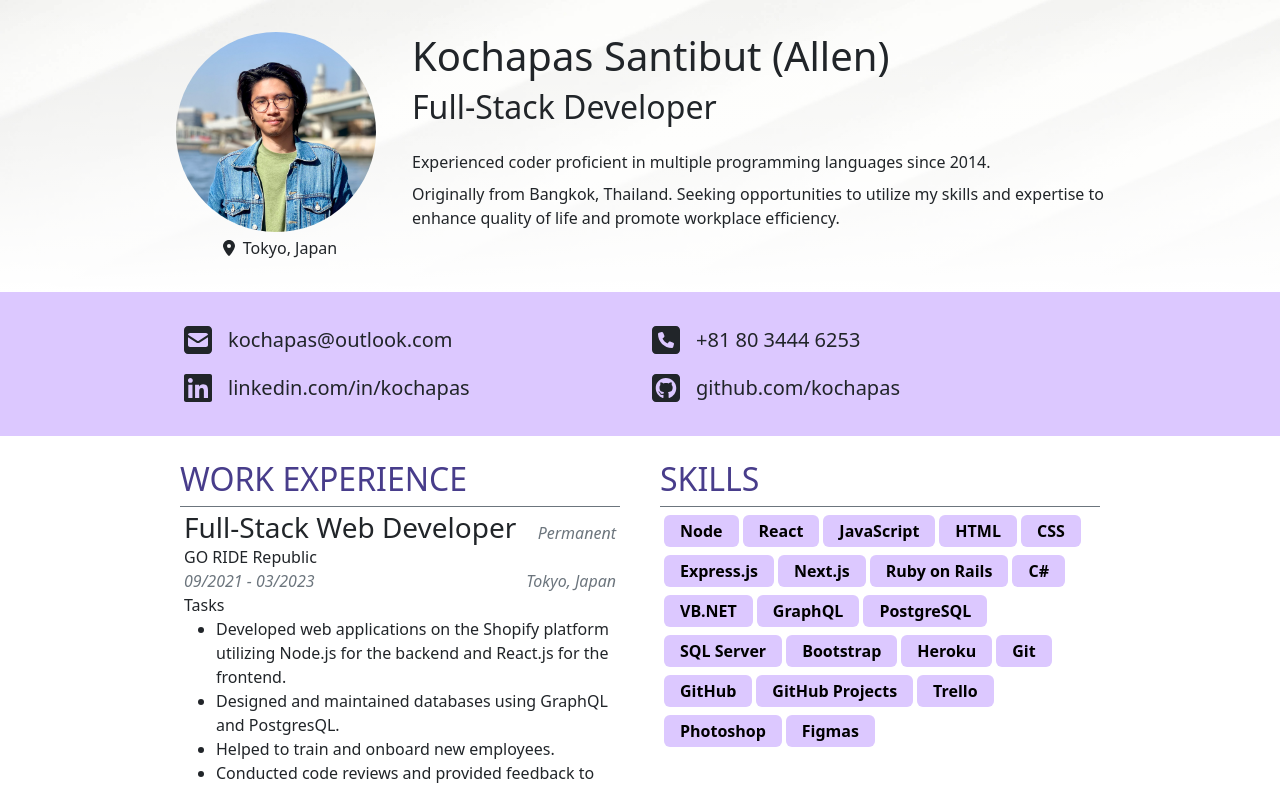
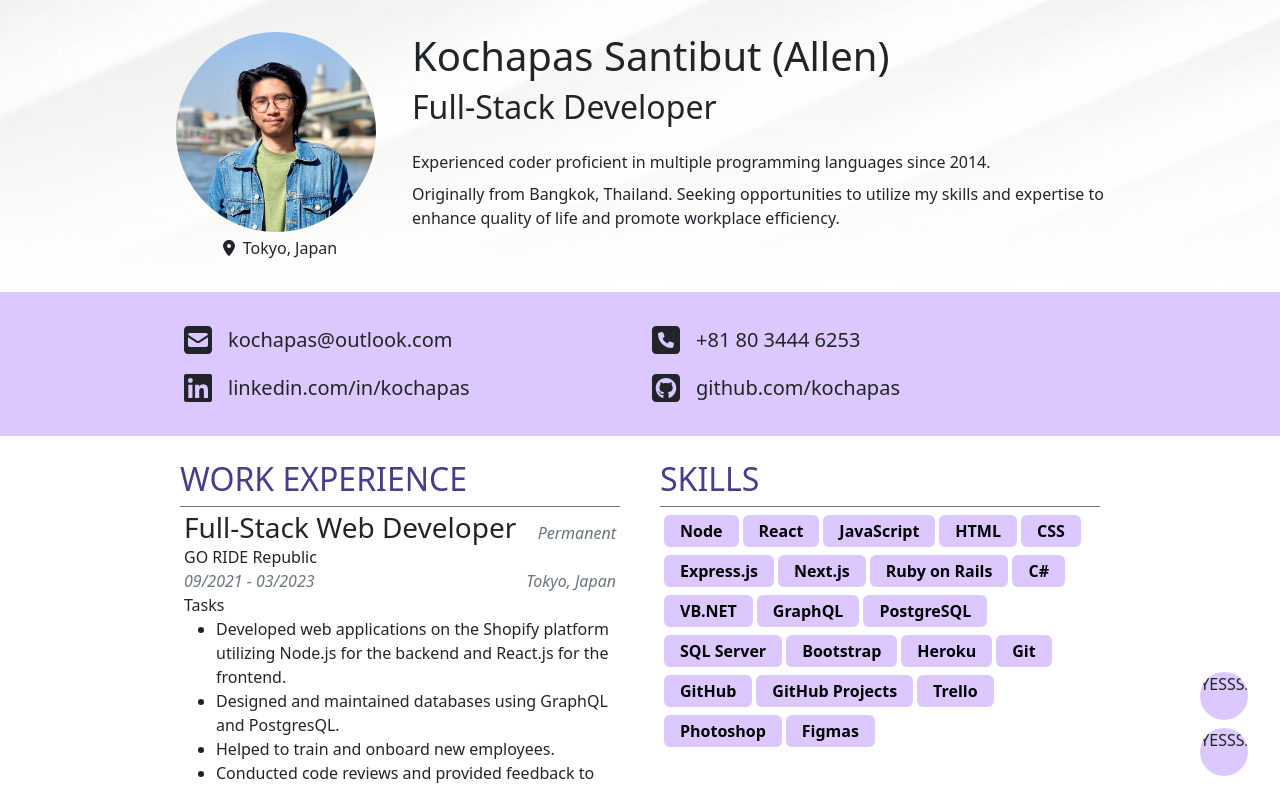
Before and after one commit to kochapas/kochapas-2023, a Next.js app: page / in a window 1280 px wide. Shown: the top 789 px of the page. Built offline with nearby package versions, Linux system fonts and the light colour scheme.

Commit message:
Add FloatMenu components.

```diff
--- /dev/null
+++ b/src/components/FloatMenu.js
@@ -0,0 +1,18 @@
+import { useState } from "react";
+import styles from "@/styles/FloatMenu.module.css";
+
+export const FloatMenu = ({ children }) => {
+  return (
+    <div className="">
+      <div id={styles["float-menu"]} className="">
+        <div className={`${styles["float-item"]} d-flex bg-lilac text-end overflow-hidden mb-2`}>
+          <p>YESSSSSSSSSSSSS NO</p>
+        </div>
+        <div className={`${styles["float-item"]} d-flex bg-lilac text-end overflow-hidden mb-2`}>
+          <p>YESSSSSSSSSSSSS NO</p>
+        </div>
+      </div>
+      {children}
+    </div>
+  )
+}
--- a/src/components/Navbar.js
+++ b/src/components/Navbar.js
@@ -12,7 +12,6 @@ export const Navbar = ({children}) => {
   const [navbarClass, setNavbarClass] = useState("d-none");
 
   useEffect(() => {
-    console.log("hoook");
     // Check if user scolled pass the contact information, if so, show navbar.
     const targetRect = document?.getElementById("card-contact")?.getBoundingClientRect();
     if (targetRect && (targetRect.y + targetRect.height < 0)) {
--- a/src/components/index.js
+++ b/src/components/index.js
@@ -10,3 +10,4 @@ export { BadgeContainer } from "./BadgeContainer"
 export { ExpandableSpace } from "./ExpandableSpace"
 export { Projects } from "./Projects"
 export { Button } from "./Button"
+export { FloatMenu } from "./FloatMenu"
--- a/src/pages/_app.js
+++ b/src/pages/_app.js
@@ -1,7 +1,10 @@
 import "bootstrap/dist/css/bootstrap.min.css";
 import "@fortawesome/fontawesome-svg-core/styles.css";
 import "@/styles/globals.css";
-import { Navbar } from "@/components";
+import {
+  Navbar,
+  FloatMenu
+} from "@/components";
 // Since fontawesome css is imported above. Stop it from importing again.
 import { config } from "@fortawesome/fontawesome-svg-core";
 config.autoAddCss = false;
@@ -10,7 +13,9 @@ const MyProviders = ({ children }) => {
   return (
     <>
       <Navbar>
-        {children}
+        <FloatMenu>
+          {children}
+        </FloatMenu>
       </Navbar>
     </>
   )
--- /dev/null
+++ b/src/styles/FloatMenu.module.css
@@ -0,0 +1,36 @@
+#float-menu {
+  position: fixed;
+  right: 0;
+  bottom: 0;
+  margin-right: 2em;
+  margin-bottom: 1em;
+  height: fit-content;
+  display: flex;
+  flex-direction: column;
+  align-items: flex-end;
+  justify-content: end;
+}
+
+@keyframes expandWidth {
+  0% { max-width: 48px; }
+  100% { max-width: 80px; }
+}
+
+@keyframes collaspWidth {
+  0% { max-width: 80px; }
+  100% { max-width: 48px; }
+}
+
+.float-item {
+  height: 48px;
+  max-height: 48px;
+  width: fit-content;
+  max-width: 48px;
+  border-radius: 48px;
+  animation: collaspWidth 1s;
+}
+
+.float-item:hover {
+  max-width: 80px;
+  animation: expandWidth 1s;
+}
```
